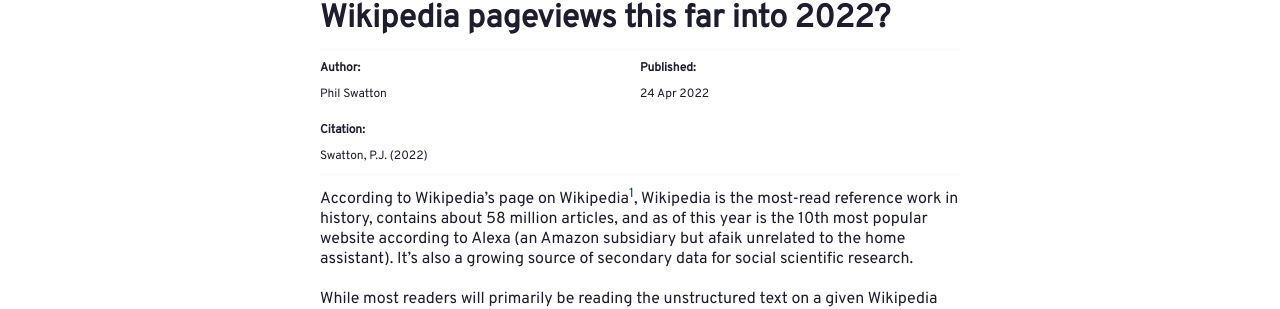
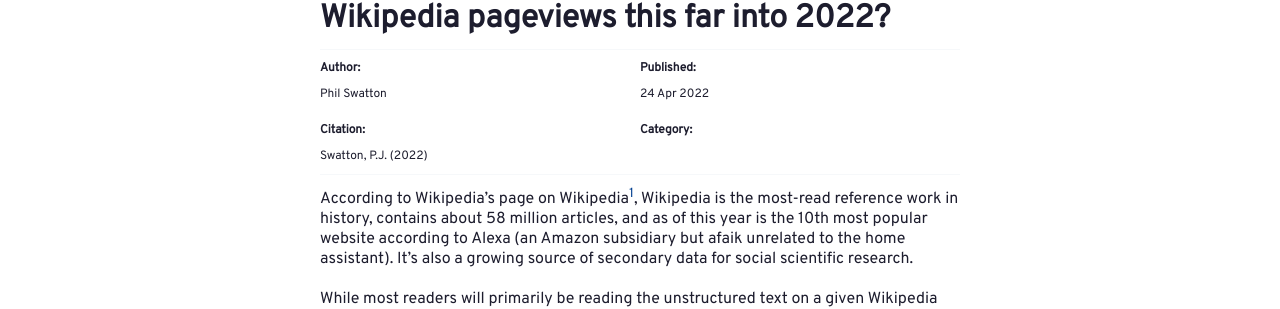
Before and after one commit to philswatton/philswatton.github.io, a Jekyll site: the page built from _posts/2022-04-24-mp-pageviews.md, in a window 1280 px wide and 900 px high. Shown: the part 131-440 px from the top of the window. Built offline with Jekyll 4.4.1, drawn with Linux system fonts in a browser that asks for light colours.

Commit message:
post cards

```diff
--- a/_includes/post_card.html
+++ b/_includes/post_card.html
@@ -1,5 +1,5 @@
 <div class="post-card">
     <h3><a href="{{ post.url }}">{{ post.title }}</a></h3>
-    <p>{{ post.about }}</p>
+    <p>{{ post.subtitle }}</p>
     <p>{{ post.date | date_to_string  }} in <a href="/categories/{{ post.categories }}">{{ post.categories }}</a></p>
 </div>
--- a/_layouts/default.html
+++ b/_layouts/default.html
@@ -37,7 +37,7 @@
     {% include navigation.html %}
     <main>
       <div class="content">
-        {% if page.subtitle != nil %} <p class="subtitle">{{ page.subtitle }}</p> {% endif %}
+        <!-- {% if page.subtitle != nil %} <p class="subtitle">{{ page.subtitle }}</p> {% endif %} -->
         {{ content }}
       </div>
     </main>
--- a/_layouts/post.html
+++ b/_layouts/post.html
@@ -4,7 +4,7 @@
 
 <div class="title-area">
     <h1>{{ page.title }}</h1>
-    <p>{{ page.subtitle }}</p>
+    <p><em>{{ page.subtitle}}</em></p>
 </div>
 
 <div class="post-info">
@@ -20,9 +20,15 @@
         <p class="info-name">Citation:</p>
         <p>Swatton, P.J. ({{ page.date | date_to_string | slice: -4, 4 }})</p>
     </div>
+    <div class="info-div">
+        <p class="info-name">Category:</p>
+        <p><a href="/categories/{{ page.categories }}">{{ page.categories }}</a></p>
+    </div>
 </div>
 
 {{ content }}
+
+<h2>Citation</h2>
 
 <div class="citation-details">
     <p>Please cite this blog post as:</p>
```
